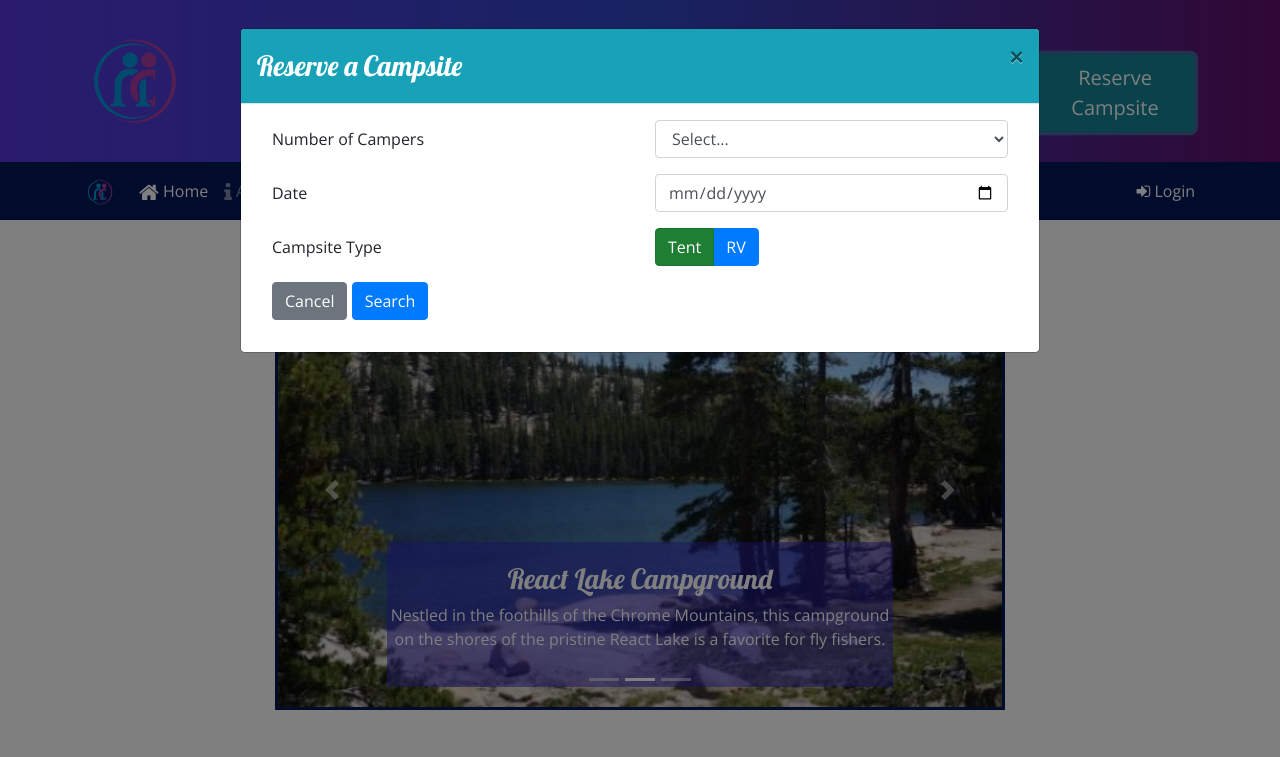
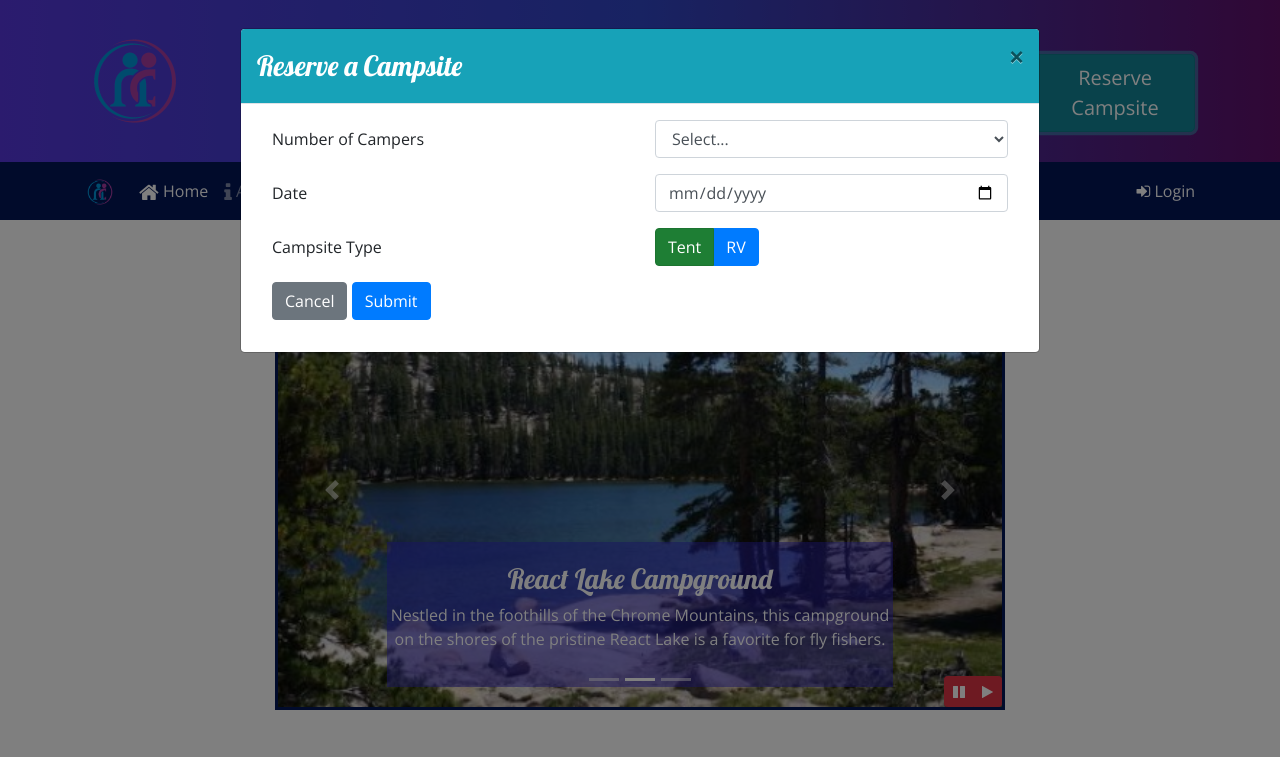
Before and after one commit to jkchenweb/bootstrap, a website: page index.html in a window 1280 px wide. Both pictures are taken after a click on the button "Reserve Campsite". Shown: the top 757 px of the page. Drawn offline with nearby package versions, Linux system fonts and the light colour scheme.

Commit message:
Jquery exercise 1

```diff
--- a/css/styles.css
+++ b/css/styles.css
@@ -43,3 +43,10 @@ header h2 {
 .carousel {
     border: solid #031757;
 }
+
+#carouselButton {
+    position: absolute;
+    right: 0;
+    bottom: 0;
+    z-index: 100;
+}
--- a/index.html
+++ b/index.html
@@ -79,7 +79,7 @@
                             <div class="form-group row">
                                 <div class="col">
                                     <button type="cancel" class="btn btn-secondary">Cancel</button>
-                                    <button type="submit" class="btn btn-primary">Search</button>
+                                    <button type="submit" class="btn btn-primary">Submit</button>
                                 </div>
                             </div>
                         </form>
@@ -186,6 +186,14 @@
                             <span class="carousel-control-next-icon"></span>
                             <span class="sr-only">Next</span>
                         </a>
+                        <div class="btn-group" id="carouselButton">
+                            <button class="btn btn-danger btn-sm" id="carouselPause">
+                                <i class="fa fa-pause"></i>
+                            </button>
+                            <button class="btn btn-danger btn-sm" id="carouselPlay">
+                                <i class="fa fa-play"></i>
+                            </button>
+                        </div>
                 </div>
             </div>
         </div>
@@ -273,6 +281,17 @@
             $('[data-toggle="tooltip"]').tooltip()
         })
     </script>
+        <script>
+            $(function() {
+                $(".carousel").carousel( { interval: 2000, pause: "false" } );
+                $("#carouselPause").click(function(){
+                    $(".carousel").carousel("pause");
+                });
+                $("#carouselPlay").click(function(){
+                    $(".carousel").carousel("cycle");
+                });
+            });
+        </script>
 </body>
 
 </html>
```
